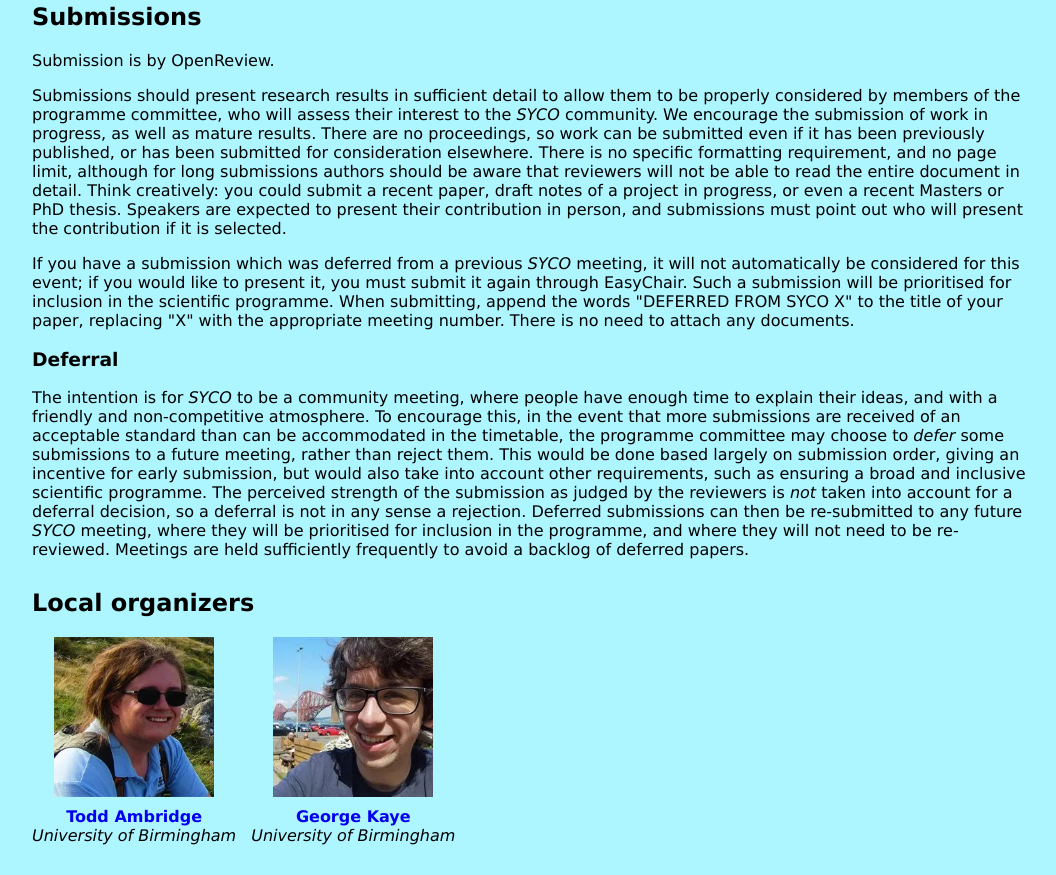
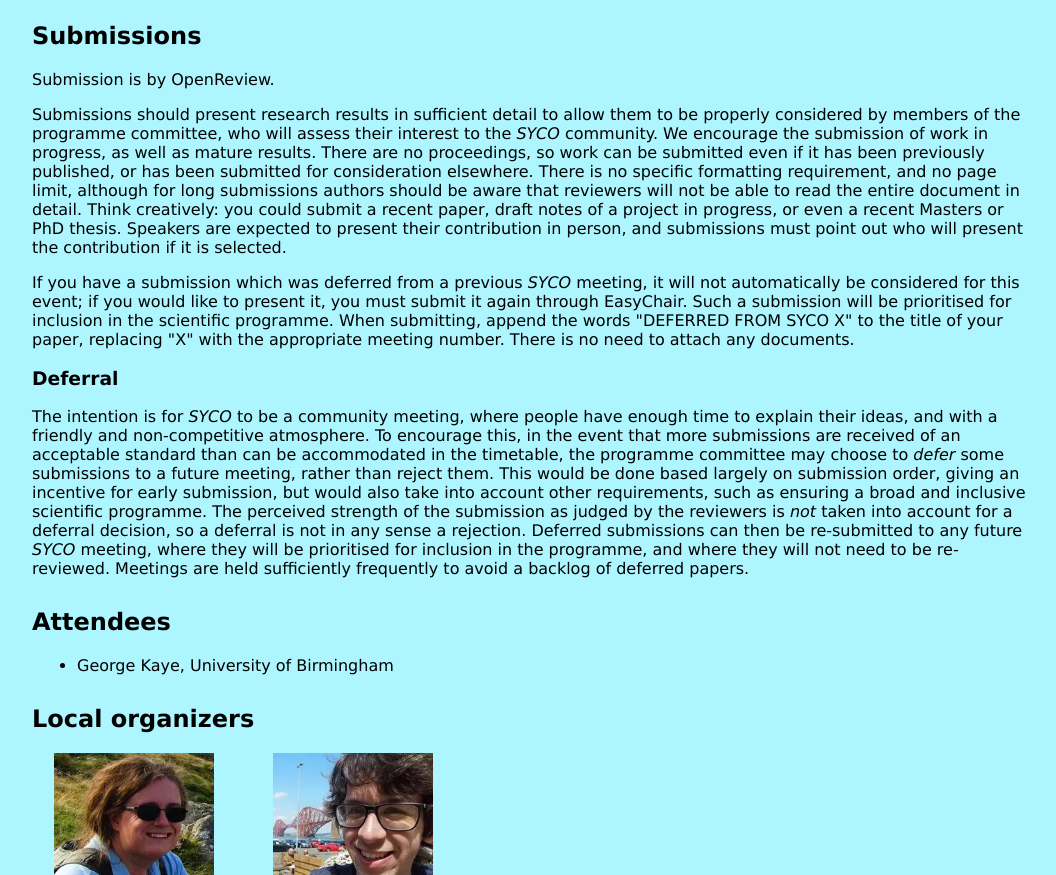
Before and after one commit to georgejkaye/syco12, an Eleventy site: page index.html in a window 1280 px wide. Shown: the part 1532-2407 px from the top of the page, without its empty margins (108-1164 px from the left). Built offline with nearby package versions, Linux system fonts and the light colour scheme; Eleventy itself is replaced by a stand-in of ours; files that its build step writes are made by us from their sources.

Commit message:
Add registration link

```diff
--- /dev/null
+++ b/data/attendees.yaml
@@ -0,0 +1,2 @@
+- name: George Kaye
+  institution: University of Birmingham
--- a/index.html
+++ b/index.html
@@ -108,7 +108,10 @@
 
       <h2 id="registration">Registration</h2>
 
-      To be announced.
+      You can register for SYCO 12 by filling out the online
+      <a href="https://forms.gle/XxKEssgXiYSo4TUZ8">SYCO 12 registration form</a>.
+      Even if you're only attending virtually, you will need to register in
+      order to receive the livestream link!
 
       <h2 id="programme">Schedule</h2>
 
@@ -168,6 +171,16 @@
         backlog of deferred papers.
       </p>
 
+      <h2>Attendees</h2>
+
+      <div>
+        <ul>
+          {%- for attendee in attendees -%}
+            <li>{{ attendee.name }}, {{ attendee.institution }}</li>
+          {%- endfor -%}
+        </ul>
+      </div>
+
       <h2 id="lo">Local organizers</h2>
 
       <div class="people">
```
